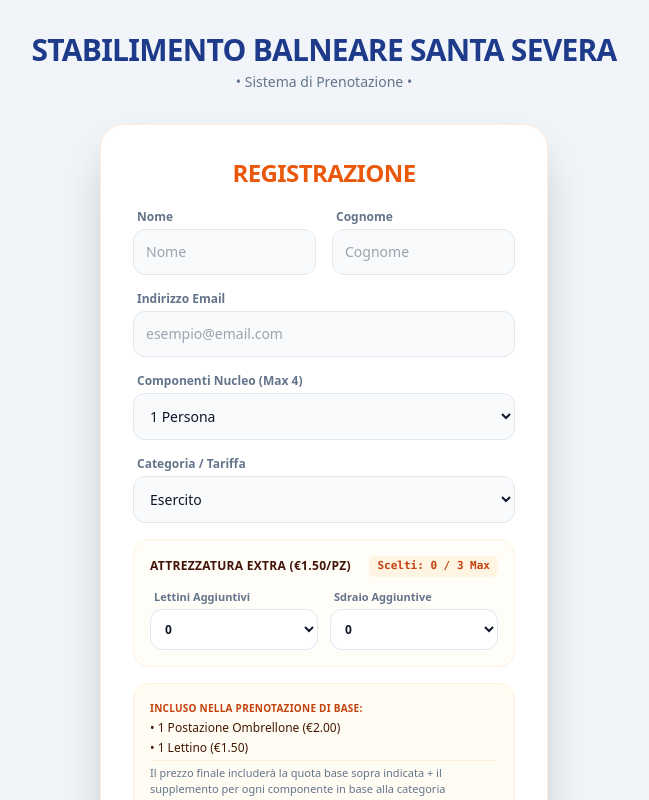
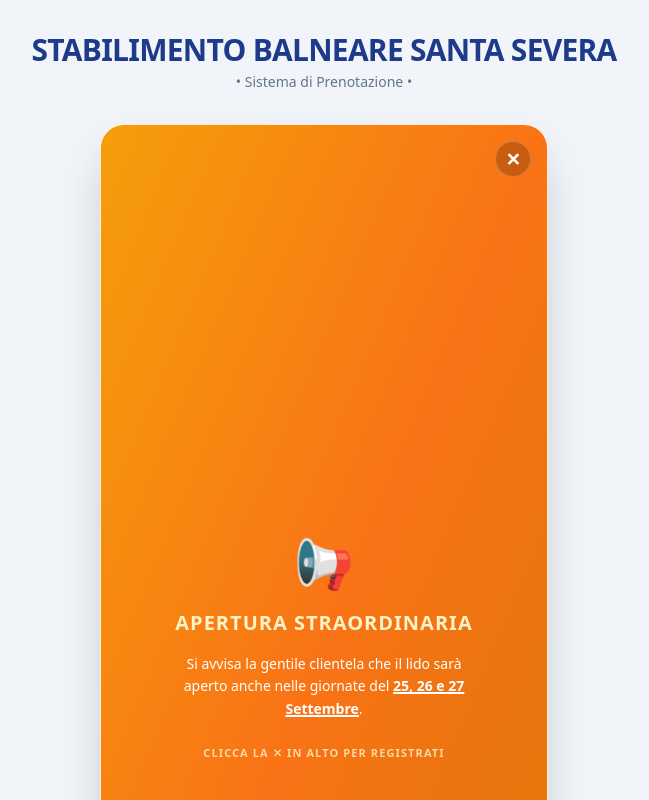
Before and after one commit to feedend/lido-booking, a Next.js app: page / in a window 1280 px wide. Shown: the top 800 px of the page, without its empty margins (316-965 px from the left). Built offline with nearby package versions, Linux system fonts and the light colour scheme.

Commit message:
Replace blur overlay with banner notification
Replaced the temporary blur overlay with a banner notification for special opening days. Removed the state for blur effect and adjusted button disable logic accordingly.

```diff
--- a/src/components/booking/BookingForm.tsx
+++ b/src/components/booking/BookingForm.tsx
@@ -1,5 +1,5 @@
 'use client';
-import React, { useState, useEffect } from 'react';
+import React, { useState } from 'react';
 
 export const dynamic = 'force-dynamic';
 
@@ -27,16 +27,7 @@ export default function BookingForm({ onComplete }: { onComplete: (data: UserDat
   });
 
   const [accettaRegolamento, setAccettaRegolamento] = useState(false);
-  const [isBlurred, setIsBlurred] = useState(true);
-
-  // Timer per rimuovere l'offuscamento dopo 5 secondi (5000 ms)
-  useEffect(() => {
-    const timer = setTimeout(() => {
-      setIsBlurred(false);
-    }, 5000);
-
-    return () => clearTimeout(timer);
-  }, []);
+  const [bannerVisibile, setBannerVisibile] = useState(true);
 
   const COSTO_PEZZO = 1.50;
   const MAX_PEZZI_EXTRA = 3;
@@ -83,18 +74,32 @@ export default function BookingForm({ onComplete }: { onComplete: (data: UserDat
   };
 
   return (
-    <div className="relative max-w-md mx-auto bg-white p-8 rounded-3xl shadow-2xl border border-orange-100 text-slate-800 overflow-hidden">
+    <div className="relative max-w-md mx-auto bg-white p-8 rounded-3xl shadow-2xl border border-orange-100 text-slate-800 overflow-hidden min-h-[500px]">
 
-      {/* Overlay di offuscamento temporaneo con messaggio ben visibile */}
-      {isBlurred && (
-        <div className="absolute inset-0 z-50 bg-white/90 backdrop-blur-md flex flex-col items-center justify-center p-6 text-center transition-all duration-500">
-          <div className="animate-spin rounded-full h-12 w-12 border-4 border-orange-500 border-t-transparent mb-4"></div>
-          <p className="font-extrabold text-slate-900 text-base uppercase tracking-wider">
-            Inizializzazione Form...
-          </p>
-          <p className="text-xs font-semibold text-slate-600 mt-2 max-w-xs leading-relaxed">
-            Attendi qualche secondo prima di procedere con la registrazione.
-          </p>
+      {/* Banner Copertura Totale con solo pulsante Chiudi in alto a destra */}
+      {bannerVisibile && (
+        <div className="absolute inset-0 z-50 bg-gradient-to-br from-amber-500 via-orange-500 to-amber-600 text-white p-8 flex flex-col justify-center items-center text-center animate-fadeIn">
+          <button
+            type="button"
+            onClick={() => setBannerVisibile(false)}
+            className="absolute top-4 right-4 bg-black/20 hover:bg-black/40 text-white w-9 h-9 rounded-full flex items-center justify-center font-bold text-lg backdrop-blur-md transition-all cursor-pointer border border-white/20"
+            title="Chiudi e vai al form"
+          >
+            ✕
+          </button>
+
+          <div className="max-w-xs space-y-4">
+            <span className="text-5xl block animate-bounce">📢</span>
+            <h3 className="font-black text-xl uppercase tracking-wider text-amber-100">
+              Apertura Straordinaria
+            </h3>
+            <p className="text-sm font-medium leading-relaxed text-white">
+              Si avvisa la gentile clientela che il lido sarà aperto anche nelle giornate del <strong className="underline decoration-white decoration-2">25, 26 e 27 Settembre</strong>.
+            </p>
+            <p className="text-[11px] text-amber-100/80 pt-2 uppercase tracking-widest font-semibold">
+              Clicca la ✕ in alto per registrati
+            </p>
+          </div>
         </div>
       )}
 
@@ -254,9 +259,9 @@ export default function BookingForm({ onComplete }: { onComplete: (data: UserDat
 
         <button
           type="submit"
-          disabled={!accettaRegolamento || isBlurred}
+          disabled={!accettaRegolamento}
           className={`w-full font-bold py-4 rounded-xl shadow-lg mt-2 transition text-sm uppercase tracking-wider ${
-            accettaRegolamento && !isBlurred
+            accettaRegolamento
               ? 'bg-orange-500 hover:bg-orange-600 text-white cursor-pointer shadow-orange-500/20'
               : 'bg-slate-200 text-slate-400 cursor-not-allowed shadow-none'
           }`}
```
